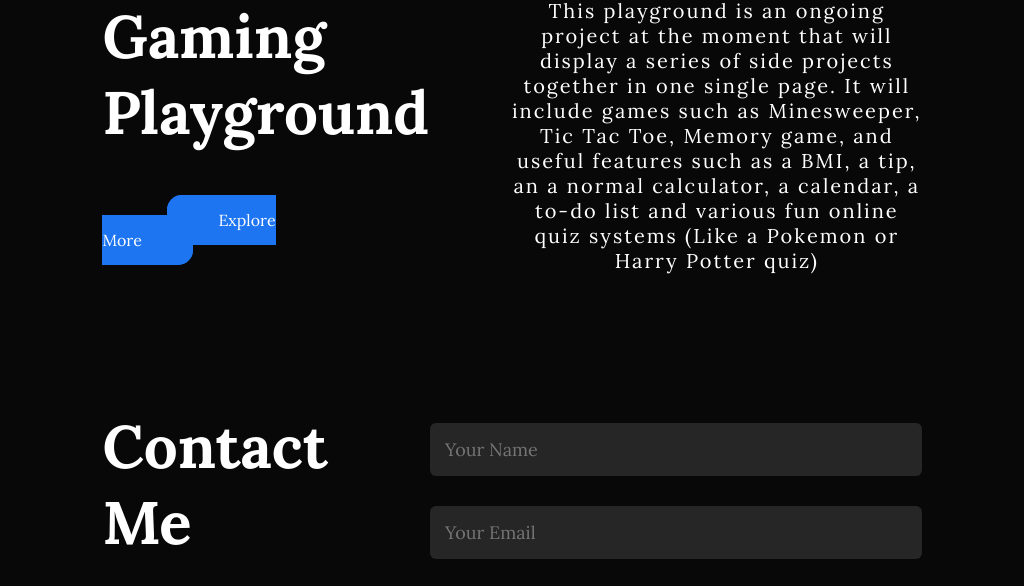
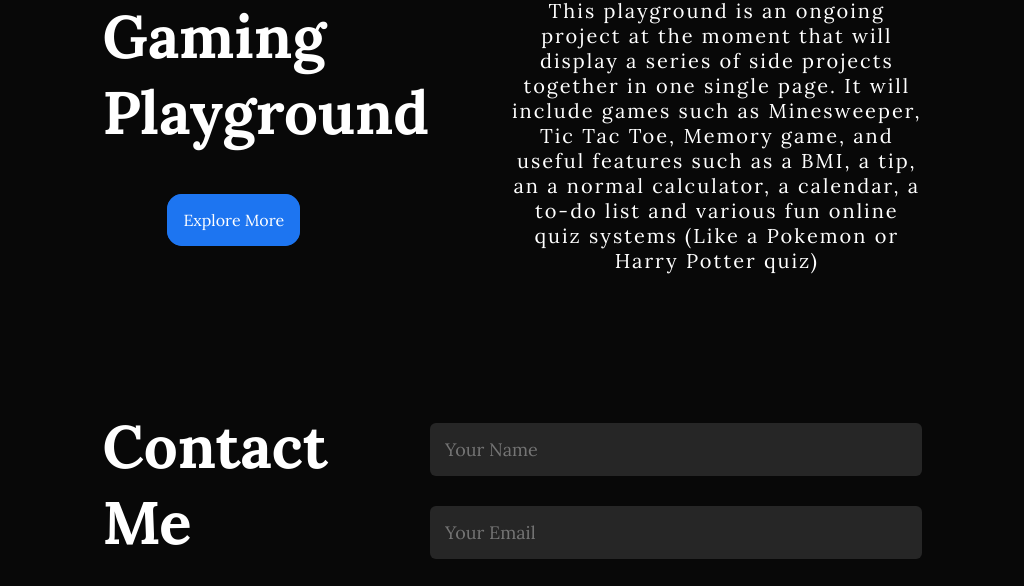
Before and after one commit to giovannie-marrero/giovannie-marrero.github.io, a plain HTML site: page index.html in a window 1024 px wide. Shown: the part 3720-4306 px from the top of the page. Drawn offline with Linux system fonts and the light colour scheme.

Commit message:
Fix playground link

```diff
--- a/CSS/indexStyles.css
+++ b/CSS/indexStyles.css
@@ -662,6 +662,12 @@ nav .fas{
   }
 }
 
+@media screen and (max-width: 1200px) and (min-width: 1001px){
+  .playground-left a{
+    padding: 15px;
+  }
+}
+
 #msg{
   color: #61b752;
   margin-top: -40px;
```
